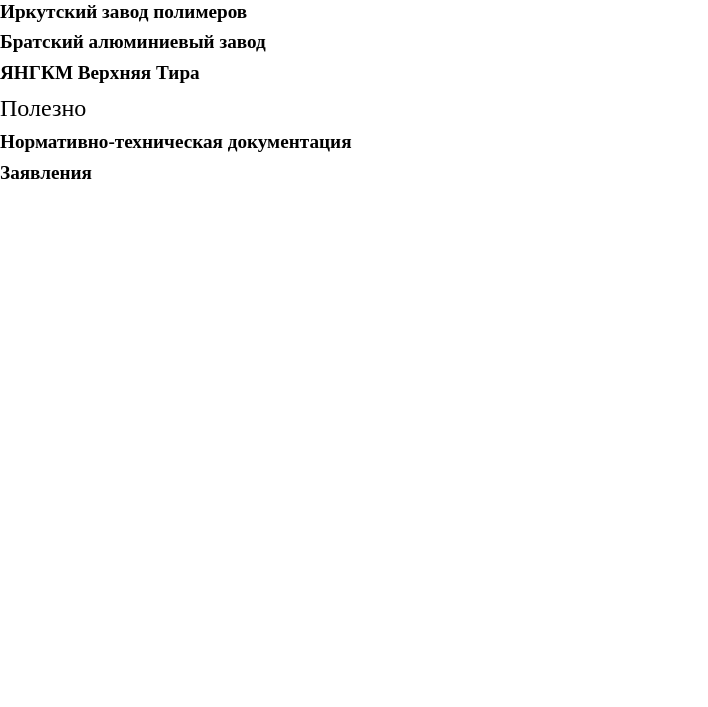
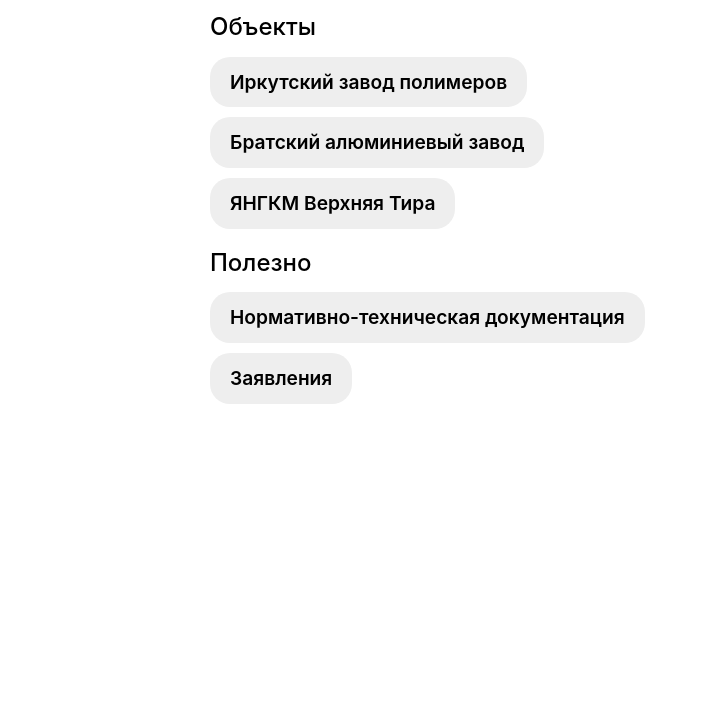
Before and after one commit to adlenadlen/psmgeo, a plain HTML site: page index.html in a window 1280 px wide. Shown: the part 93-800 px from the top of the page, without its empty margins (0-708 px from the left). Drawn offline with Linux system fonts and the light colour scheme.

Commit message:
Update style.css

````diff
--- a/style.css
+++ b/style.css
@@ -1,8 +1,3 @@
-Конечно. Я объединил два CSS-файла. Поскольку `style_gro.css` уже содержал в себе весь код из `style.css` и добавлял новый, итоговый код является содержимым файла `style_gro.css`.
-
-Вот объединенный CSS-код для файла `style.css`:
-
-```css
 :root {
     --primary-font: -apple-system, BlinkMacSystemFont, "Segoe UI", Roboto, "Ubuntu", "Helvetica Neue", Arial, sans-serif;
     --mono-font: "SF Mono", "Monaco", Consolas, "Lucida Console", "Roboto Mono", "Droid Sans Mono", "Ubuntu Mono", "Liberation Mono", "DejaVu Sans Mono", "Courier New", monospace;
@@ -404,4 +399,3 @@
         border-bottom-color: #555;
     }
 }
-```
````
